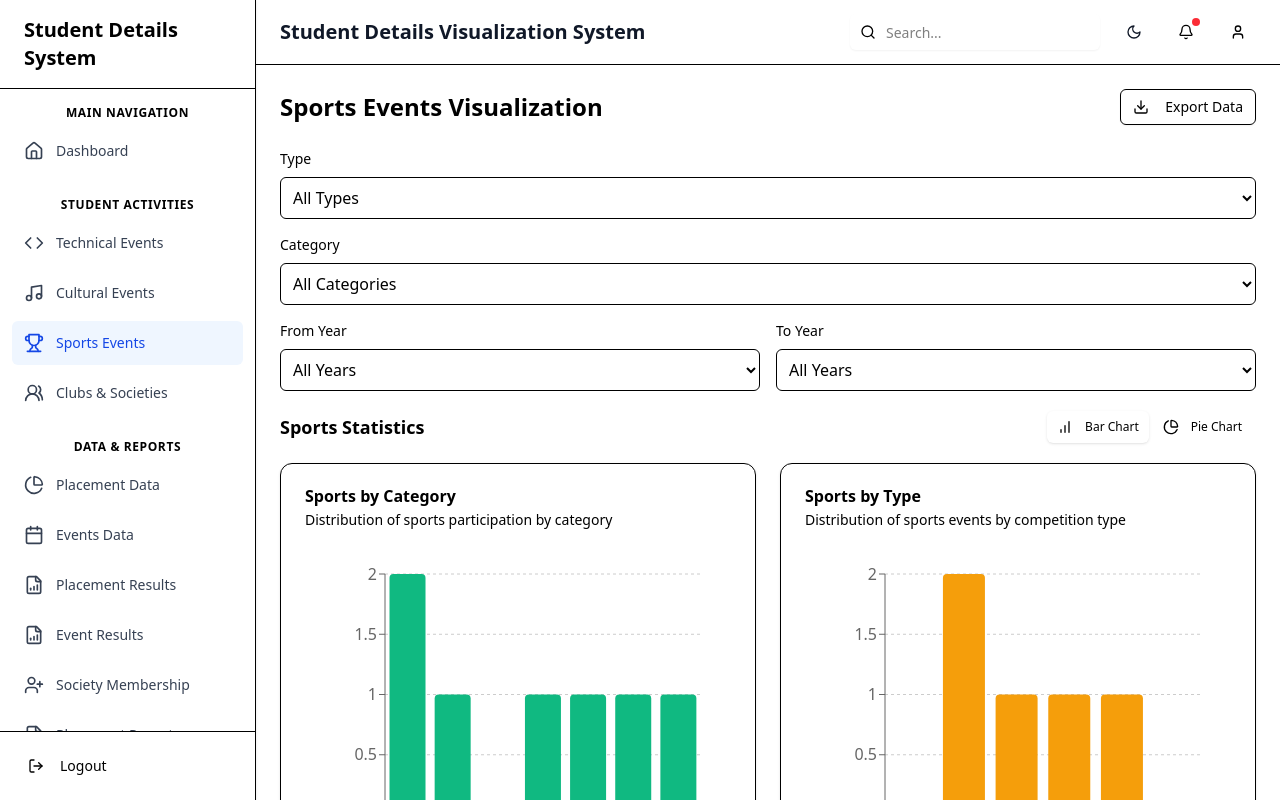
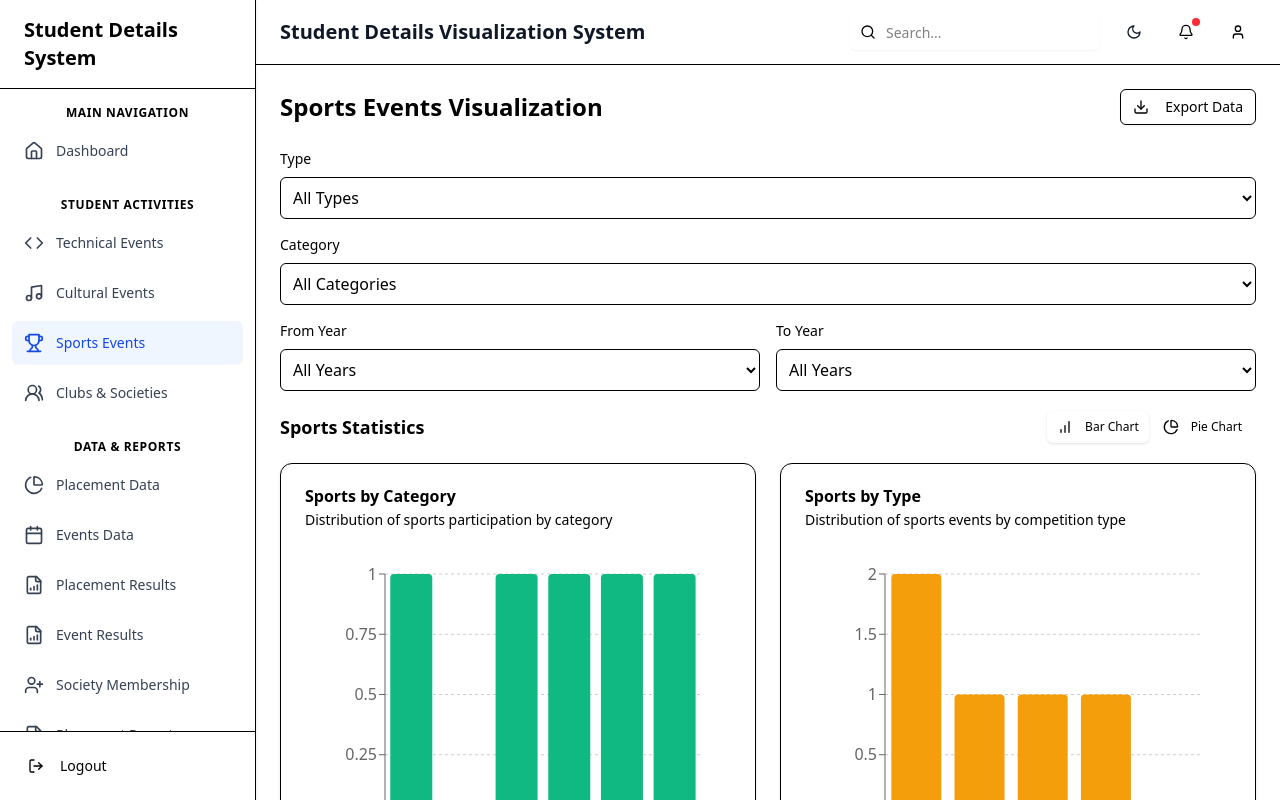
Before and after one commit to pranavyejju2388/student-details-visulaisation, a React (Vite) app in the folder frontend/: page /sports-events in a window 1280 px wide. Built offline with nearby package versions, Linux system fonts and the light colour scheme; sample sign-in values are in the browser's storage.

Commit message:
filter working in sports event

```diff
--- a/frontend/src/pages/SportsEvents.jsx
+++ b/frontend/src/pages/SportsEvents.jsx
@@ -75,7 +75,9 @@ const SportsEvents = () => {
   });
 
   // Group data by sport category
-  const categoryData = categoryOptions.map(category => {
+  const categoryData = categoryOptions
+    .filter(category => category.value !== "all") // Remove "All Categories" option
+    .map(category => {
       const count = filteredEvents.filter(event =>
         event.category.toLowerCase().includes(category.value.toLowerCase())
       ).length;
@@ -87,7 +89,9 @@ const SportsEvents = () => {
     });
 
   // Group data by sport type
-  const typeData = typeOptions.map(type => {
+  const typeData = typeOptions
+    .filter(type => type.value !== "all") // Remove "All Types" option
+    .map(type => {
       const count = filteredEvents.filter(event =>
         event.type.toLowerCase().includes(type.value.toLowerCase())
       ).length;
```
Lines whose indentation alone changed are shown as unchanged.
